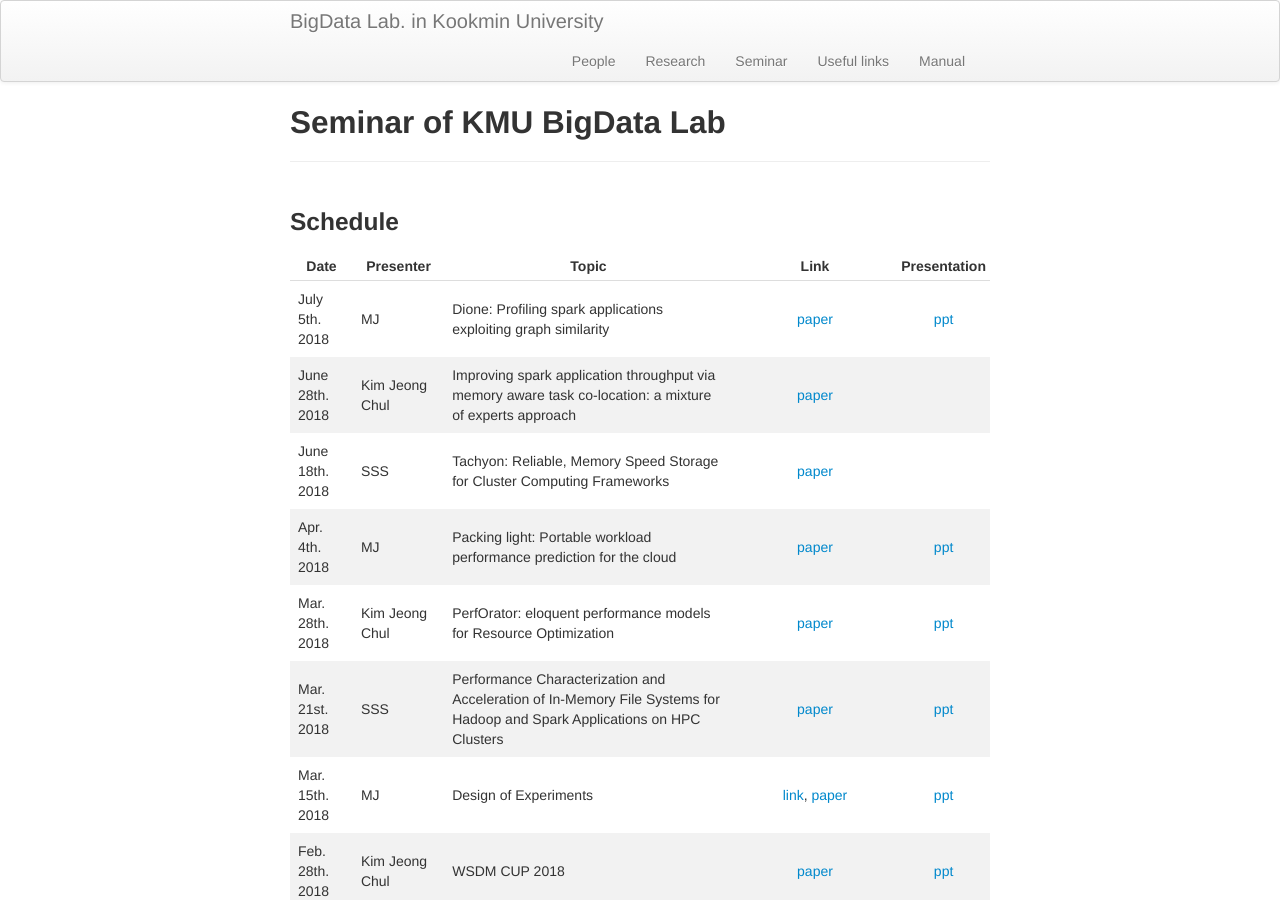
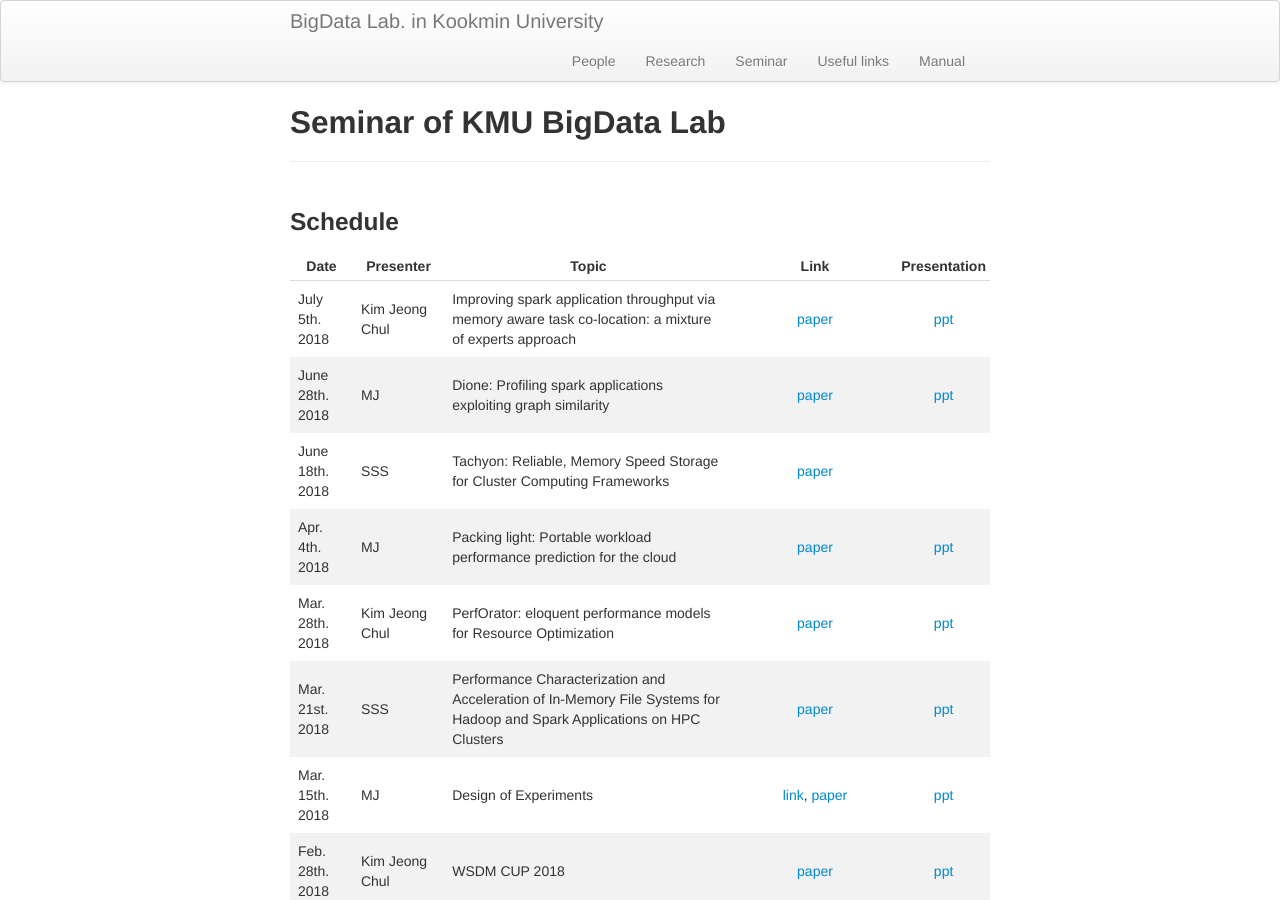
Before and after one commit to ddps-lab/kmu-bigdata.github.io, a Jekyll site: the page built from seminar/index.md, in a window 1280 px wide and 900 px high. Built offline with Jekyll 4.4.1, drawn with Linux system fonts in a browser that asks for light colours.

Commit message:
adding seminar jc july 5th

```diff
--- a/seminar/index.md
+++ b/seminar/index.md
@@ -9,8 +9,8 @@
 
 | Date | Presenter | Topic | Link | Presentation |
 |------|-----------|-------|:----:|:--------------: |
-| July 5th. 2018 | MJ | Dione: Profiling spark applications exploiting graph similarity | [paper](https://ieeexplore.ieee.org/abstract/document/8257950/) | [ppt](https://goo.gl/rB2hRi)|
-| June 28th. 2018 | Kim Jeong Chul | Improving spark application throughput via memory aware task co-location: a mixture of experts approach| [paper](https://dl.acm.org/citation.cfm?id=3135984) | |
+| July 5th. 2018 | Kim Jeong Chul | Improving spark application throughput via memory aware task co-location: a    mixture of experts approach| [paper](https://dl.acm.org/citation.cfm?id=3135984) | [ppt](https://docs.google.com/presentation/d/1U2zVpRQEjcvhUrvveQ03Qqt2T9EBg1dRa2yOZxgasZc/edit?usp=sharing) |
+| June 28th. 2018 | MJ | Dione: Profiling spark applications exploiting graph similarity | [paper](https://ieeexplore.ieee.org/abstract/document/8257950/) | [ppt](https://goo.gl/rB2hRi)|
 | June 18th. 2018 | SSS | Tachyon: Reliable, Memory Speed Storage for Cluster Computing Frameworks | [paper](https://dl.acm.org/citation.cfm?id=2670985) | |
 | Apr. 4th. 2018 | MJ | Packing light: Portable workload performance prediction for the cloud | [paper](http://ieeexplore.ieee.org/document/6547460/) | [ppt](https://goo.gl/cjadpY)|
 | Mar. 28th. 2018 | Kim Jeong Chul | PerfOrator: eloquent performance models for Resource Optimization | [paper](https://dl.acm.org/citation.cfm?id=2987566) |[ppt](https://docs.google.com/presentation/d/1gG76VdnFayRw4kz7NPnpCh-QQar53PjudTrZdRa22-s/edit?usp=sharing) |
```
